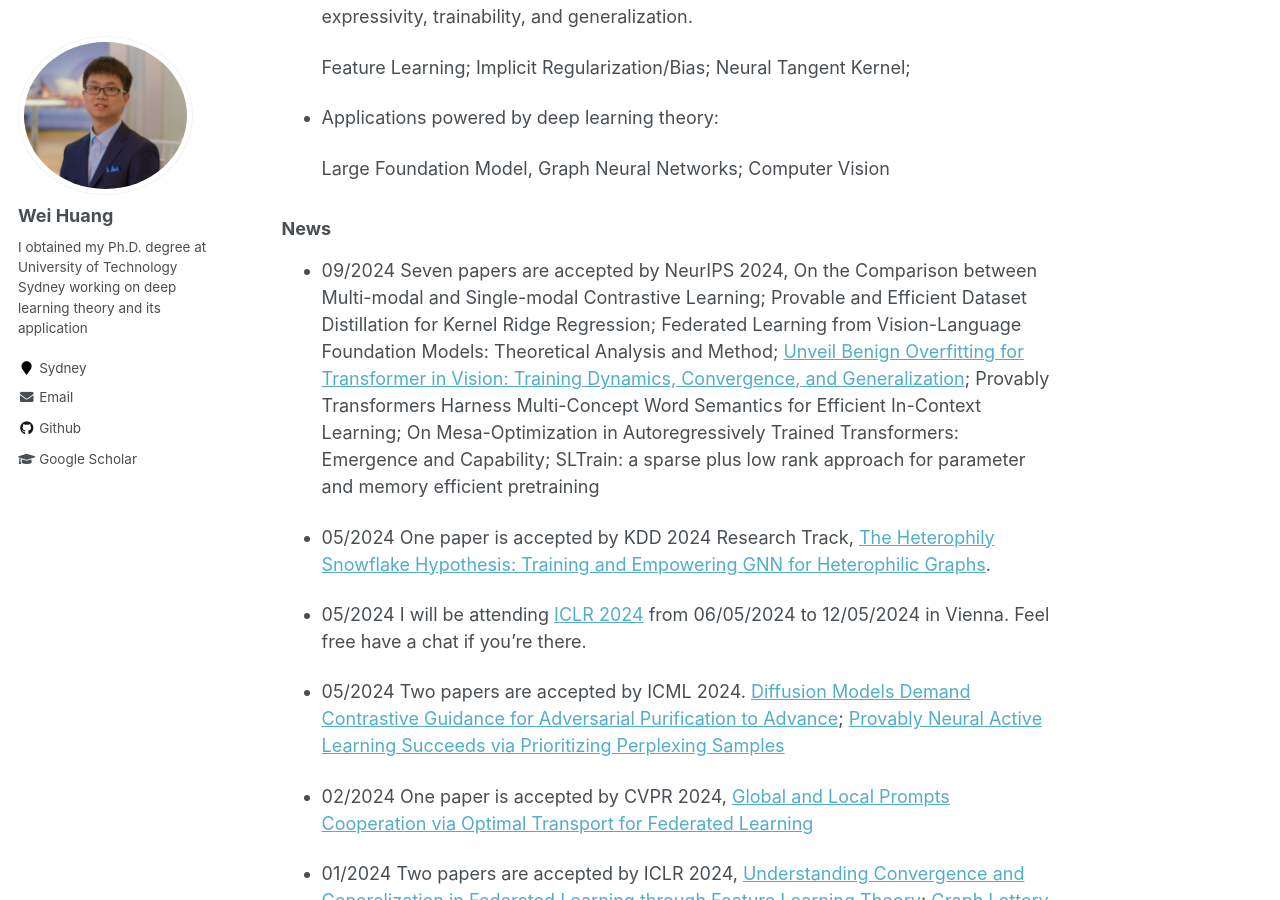
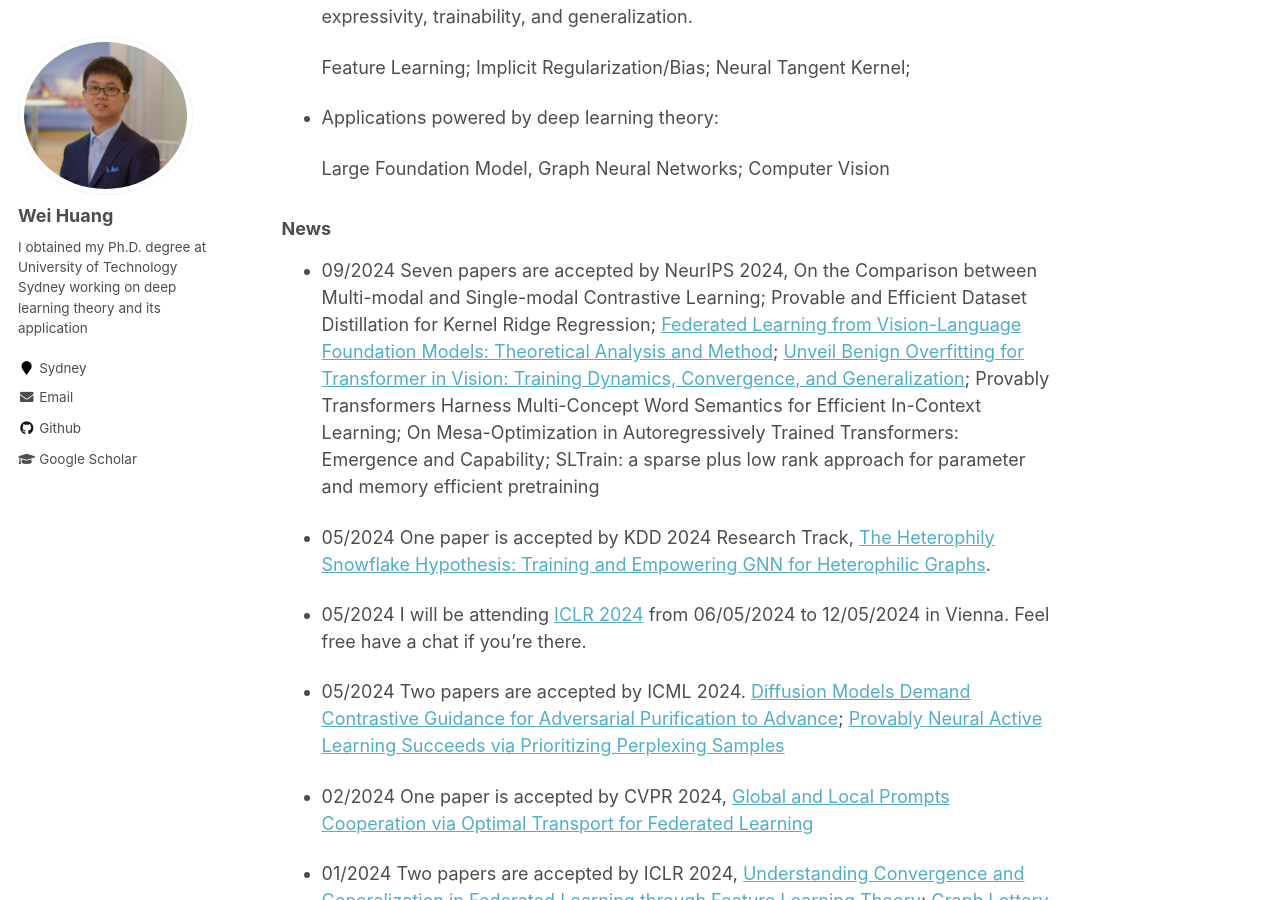
Before and after one commit to WeiHuang05/Weihuang05.github.io, a Jekyll site: the page built from index.md, in a window 1280 px wide and 900 px high, scrolled down 758 px. Built offline with Jekyll 4.4.1, drawn with Linux system fonts in a browser that asks for light colours; part of the change alters nothing that is shown.

```diff
--- a/index.md
+++ b/index.md
@@ -26,7 +26,7 @@ My office is located at the [University of Tokyo](https://www.u-tokyo.ac.jp/ja/i
 ### News
 
 
-* 09/2024 Seven papers are accepted by NeurIPS 2024, On the Comparison between Multi-modal and Single-modal Contrastive Learning; Provable and Efficient Dataset Distillation for Kernel Ridge Regression; Federated Learning from Vision-Language Foundation Models: Theoretical Analysis and Method; [Unveil Benign Overfitting for Transformer in Vision: Training Dynamics, Convergence, and Generalization](https://arxiv.org/abs/2409.19345); Provably Transformers Harness Multi-Concept Word Semantics for Efficient In-Context Learning; On Mesa-Optimization in Autoregressively Trained Transformers: Emergence and Capability; SLTrain: a sparse plus low rank approach for parameter and memory efficient pretraining
+* 09/2024 Seven papers are accepted by NeurIPS 2024, On the Comparison between Multi-modal and Single-modal Contrastive Learning; Provable and Efficient Dataset Distillation for Kernel Ridge Regression; [Federated Learning from Vision-Language Foundation Models: Theoretical Analysis and Method](https://arxiv.org/abs/2409.19610v1); [Unveil Benign Overfitting for Transformer in Vision: Training Dynamics, Convergence, and Generalization](https://arxiv.org/abs/2409.19345); Provably Transformers Harness Multi-Concept Word Semantics for Efficient In-Context Learning; On Mesa-Optimization in Autoregressively Trained Transformers: Emergence and Capability; SLTrain: a sparse plus low rank approach for parameter and memory efficient pretraining
 
 * 05/2024 One paper is accepted by KDD 2024 Research Track, [The Heterophily Snowflake Hypothesis: Training and Empowering GNN for Heterophilic Graphs](https://arxiv.org/abs/2406.12539).
 
```
